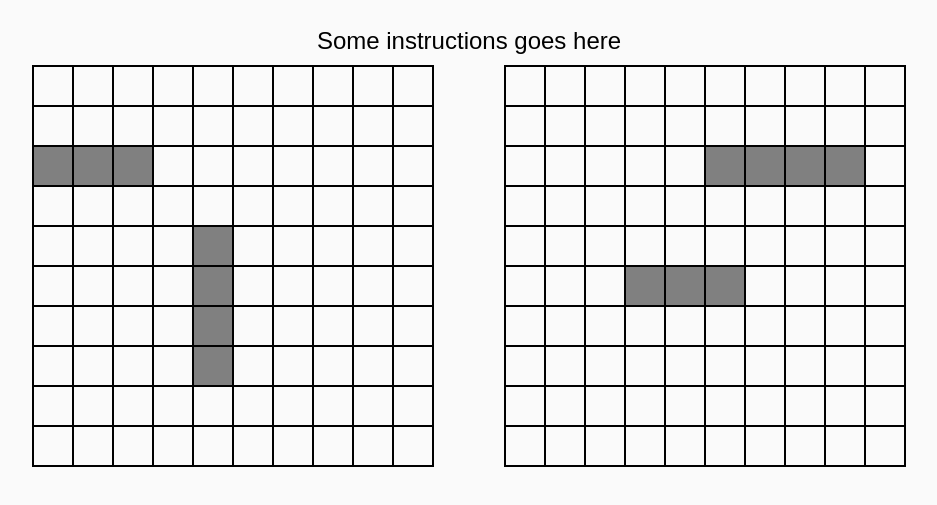
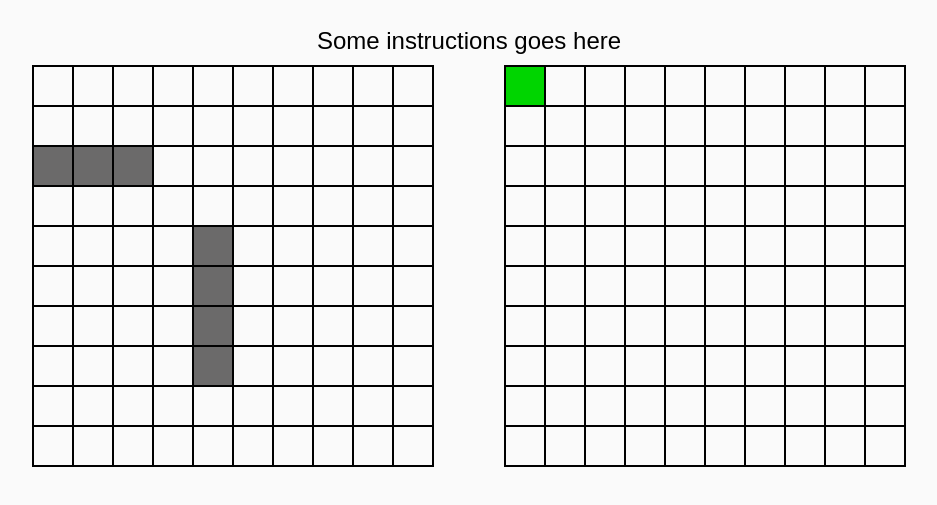
Before and after one commit to adambelko/Battleship, a website built with webpack: page dist/index.html in a window 1280 px wide. Both pictures are taken after a click on the element 696 px from the left and 201 px from the top of the page. Shown: the part 115-620 px from the top of the page, without its empty margins (171-1108 px from the left). Built offline with nearby package versions, Linux system fonts and the light colour scheme.

Commit message:
Enemy gameboard can now receive attacks and change its cells bg color based on the outcome

```diff
--- a/src/index.js
+++ b/src/index.js
@@ -9,7 +9,6 @@ dom.renderGameboard(el.boardOne);
 dom.renderGameboard(el.boardTwo);
 game.populateBoard();
 dom.renderFleet(game.boardOne, el.boardOne);
-dom.renderFleet(game.boardTwo, el.boardTwo);
-// dom.boardEventListeners(el.boardOneCells);
-// dom.boardEventListeners(el.boardTwoCells);
-dom.boardEventListeners("left");
+// dom.renderFleet(game.boardTwo, el.boardTwo);
+game.boardEventListeners(el.boardTwoCells());
+dom.boardEventListeners(game.boardTwo, el.boardTwoCells());
--- a/src/scripts/dom/elements.js
+++ b/src/scripts/dom/elements.js
@@ -2,12 +2,18 @@ const el = {
     boardWrapper: document.querySelector(".main__board-wrapper"),
     boardOne: document.querySelector(".main__board--left"),
     boardTwo: document.querySelector(".main__board--right"),
-    boardOneCells: document.querySelectorAll(
-        ".main__board--left > .main__board-cell"
-    ),
-    boardTwoCells: document.querySelectorAll(
-        ".main__board--right > .main__board-cell"
-    ),
+
+    boardOneCells() {
+        return document.querySelectorAll(
+            ".main__board--left > .main__board-cell"
+        );
+    },
+
+    boardTwoCells() {
+        return document.querySelectorAll(
+            ".main__board--right > .main__board-cell"
+        );
+    },
 };
 
 export default el;
--- a/src/scripts/dom/gameboardDOM.js
+++ b/src/scripts/dom/gameboardDOM.js
@@ -28,42 +28,21 @@ const DOM = () => {
         }
     };
 
-    // Event listeners for gameboard cells
-    // const boardEventListeners = (boardCells) => {
-    //     console.log(boardCells);
-    //     boardCells.forEach((cell) => {
-    //         cell.addEventListener("click", (e) => {
-    //             console.log("hey");
-    //             e.target.classList.add("main__board-ship");
-    //             // return boardCells;
-    //         });
-    //     });
-    // };
+    // Change background of gameboard cells after attack is received
+    const boardEventListeners = (board, boardCells) => {
+        boardCells.forEach((cell) => {
+            cell.addEventListener("click", (e) => changeBoardCellBg(e, board));
+        });
+    };
 
-    const boardEventListeners = (side) => {
-        let boardCell;
-        if (side === "left") {
-            boardCell = document.querySelectorAll(
-                ".main__board--left > .main__board-cell"
-            );
-
-            boardCell.forEach((cell) => {
-                cell.addEventListener("click", (e) => {
-                    e.target.classList.add("main__board-ship");
-                    return boardCell;
-                });
-            });
+    const changeBoardCellBg = (e, board) => {
+        const x = e.target.dataset.x;
+        const y = e.target.dataset.y;
+        const gameboard = board.getBoard();
+        if (gameboard[x][y] === "miss") {
+            e.target.classList.add("main__board-miss");
         } else {
-            boardCell = document.querySelectorAll(
-                ".main__board--right > .main__board-cell"
-            );
-
-            boardCell.forEach((cell) => {
-                cell.addEventListener("click", (e) => {
-                    e.target.classList.add("main__board-ship");
-                    return boardCell;
-                });
-            });
+            e.target.classList.add("main__board-ship--hit");
         }
     };
 
--- a/src/scripts/factories/game.js
+++ b/src/scripts/factories/game.js
@@ -22,9 +22,20 @@ const Game = () => {
         boardTwo.placeShip(enemyShip2, 5, 2);
     };
 
-    const attack = () => {};
+    // Event listeners for gameboard cells
+    const boardEventListeners = (boardCells) => {
+        boardCells.forEach((cell) => {
+            cell.addEventListener("click", attack);
+        });
+    };
 
-    return { populateBoard, boardOne, boardTwo };
+    const attack = (e) => {
+        const x = e.target.dataset.x;
+        const y = e.target.dataset.y;
+        boardTwo.receiveAttack(x, y);
+    };
+
+    return { populateBoard, boardEventListeners, boardOne, boardTwo };
 };
 
 export default Game;
```
Also changed, not shown: dist/css/style.css, dist/sass/style.scss, 1 other file.
